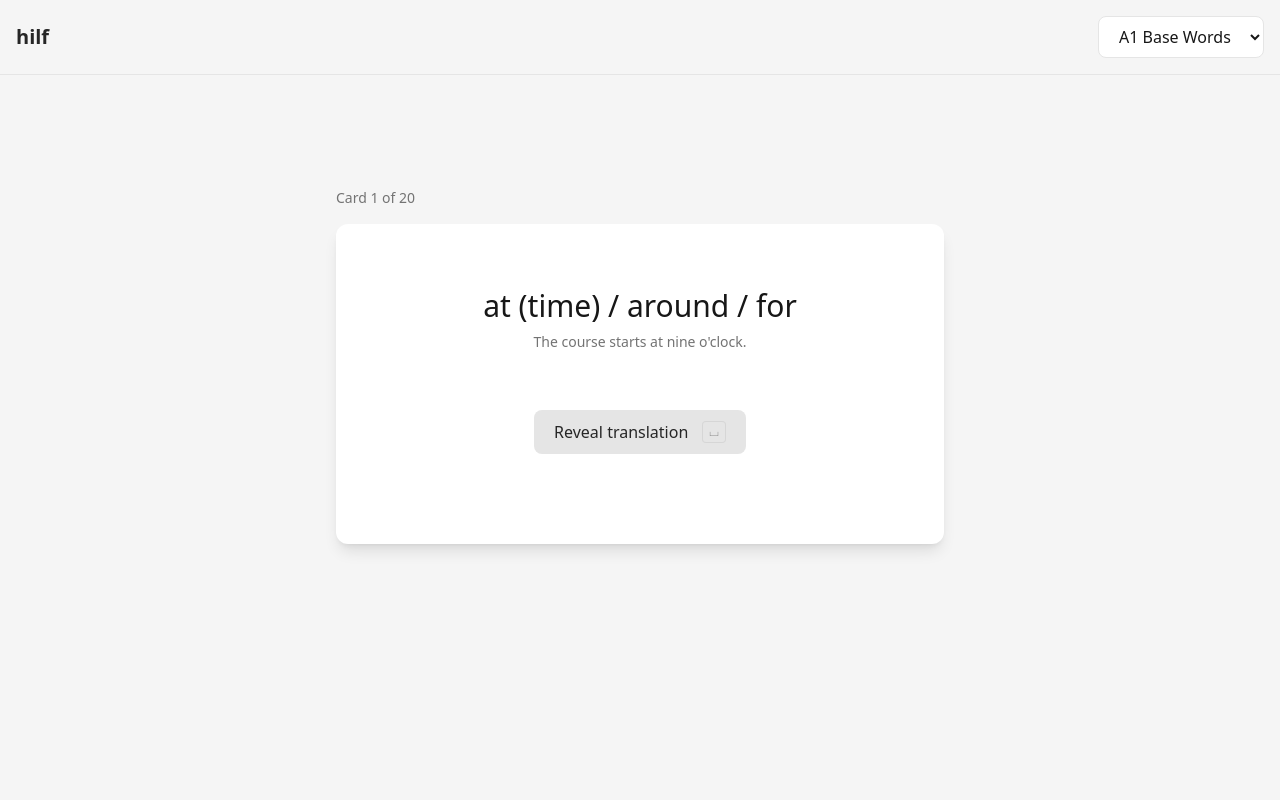
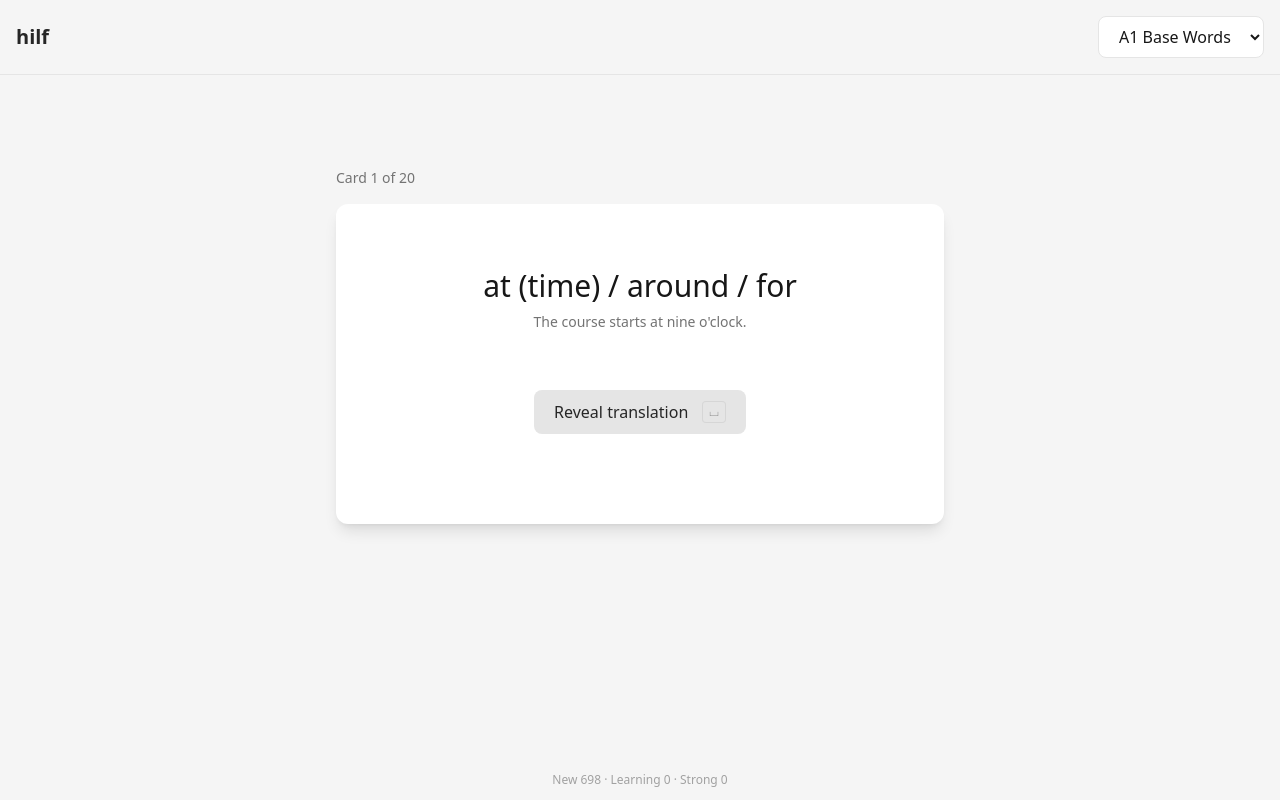
Before and after one commit to feefhq/hilf, a React (Vite) app: page / in a window 1280 px wide. Built offline with nearby package versions, Linux system fonts and the light colour scheme.

Commit message:
Add counts to a footer

```diff
--- a/src/App.tsx
+++ b/src/App.tsx
@@ -10,9 +10,37 @@ import { applySm2, type Quality } from './lib/srs';
 import type { Card } from './vocabulary/types';
 
 const SESSION_LIMIT = 20;
+/** Interval in days above which a card is considered "strong". */
+const STRONG_INTERVAL_DAYS = 21;
 
 function getCardsForDeck(deckId: string): Card[] {
   return a1Cards[deckId] ?? [];
+}
+
+interface StrengthCounts {
+  new: number;
+  learning: number;
+  strong: number;
+}
+
+function getStrengthCounts(
+  cards: Card[],
+  states: Record<string, { repetitions: number; interval: number }>
+): StrengthCounts {
+  let newCount = 0;
+  let learningCount = 0;
+  let strongCount = 0;
+  for (const card of cards) {
+    const state = states[card.id];
+    if (!state || state.repetitions === 0) {
+      newCount += 1;
+    } else if (state.interval <= STRONG_INTERVAL_DAYS) {
+      learningCount += 1;
+    } else {
+      strongCount += 1;
+    }
+  }
+  return { new: newCount, learning: learningCount, strong: strongCount };
 }
 
 export default function App() {
@@ -21,6 +49,11 @@ export default function App() {
   const { states, updateState, getState } = useCardStates();
 
   const cards = useMemo(() => getCardsForDeck(deckId), [deckId]);
+
+  const strengthCounts = useMemo(
+    () => getStrengthCounts(cards, states),
+    [cards, states]
+  );
 
   const statesMap = useMemo(() => {
     const m = new Map<string, { cardId: string; repetitions: number; easeFactor: number; interval: number; nextReview: number }>();
@@ -102,7 +135,8 @@ export default function App() {
 
   if (!currentCard) {
     return (
-      <div className="min-h-screen bg-neutral-100 dark:bg-neutral-900 flex flex-col items-center justify-center p-4 gap-6">
+      <div className="min-h-screen bg-neutral-100 dark:bg-neutral-900 flex flex-col">
+        <div className="flex-1 flex flex-col items-center justify-center p-4 gap-6">
           <h2 className="text-2xl font-semibold text-neutral-800 dark:text-neutral-200">
             All done for now
           </h2>
@@ -115,6 +149,12 @@ export default function App() {
           >
             Start again
           </button>
+        </div>
+        <footer className="py-3 text-center">
+          <p className="text-xs text-neutral-400 dark:text-neutral-500">
+            New {strengthCounts.new} · Learning {strengthCounts.learning} · Strong {strengthCounts.strong}
+          </p>
+        </footer>
       </div>
     );
   }
@@ -153,6 +193,11 @@ export default function App() {
           </div>
         </div>
       </main>
+      <footer className="py-3 text-center">
+        <p className="text-xs text-neutral-400 dark:text-neutral-500">
+          New {strengthCounts.new} · Learning {strengthCounts.learning} · Strong {strengthCounts.strong}
+        </p>
+      </footer>
     </div>
   );
 }
```
Lines whose indentation alone changed are shown as unchanged.
